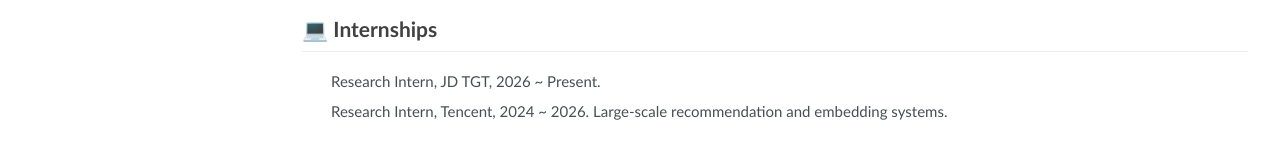
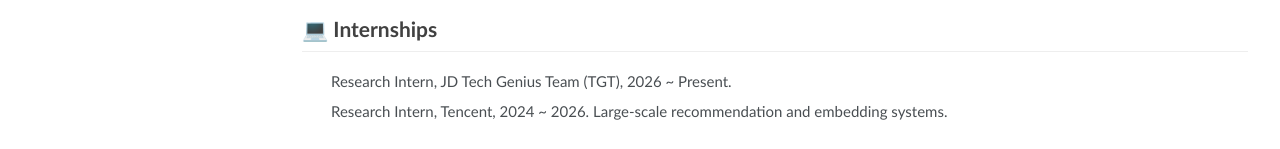
Before and after one commit to DuoLife-QNL/academic-homepage, a Next.js app: page / in a window 1280 px wide. Shown: the part 926-1075 px from the top of the page. Built offline with nearby package versions, Linux system fonts and the light colour scheme.

Commit message:
Expand JD TGT internship name

```diff
--- a/app/page.tsx
+++ b/app/page.tsx
@@ -275,7 +275,9 @@
           <section className="major-section" id="internships">
             <h2>💻 Internships</h2>
             <ul className="plain-list">
-              <li>Research Intern, JD TGT, 2026 ~ Present.</li>
+              <li>
+                Research Intern, JD Tech Genius Team (TGT), 2026 ~ Present.
+              </li>
               <li>
                 Research Intern, Tencent, 2024 ~ 2026. Large-scale
                 recommendation and embedding systems.
```
Also changed, not shown: 1 other file (tests, documents, lock files or other folders).
